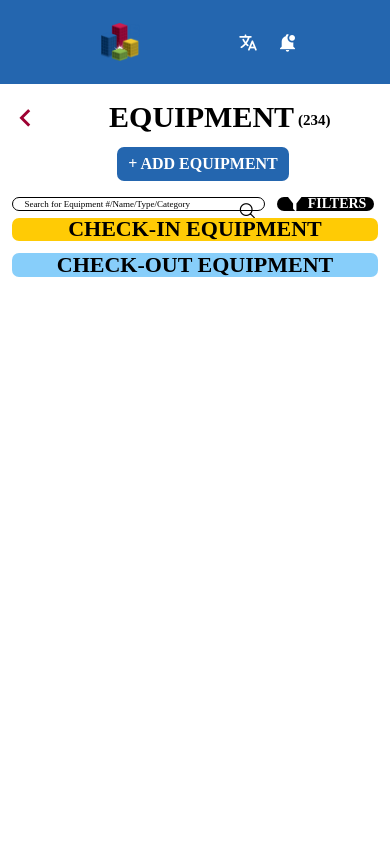
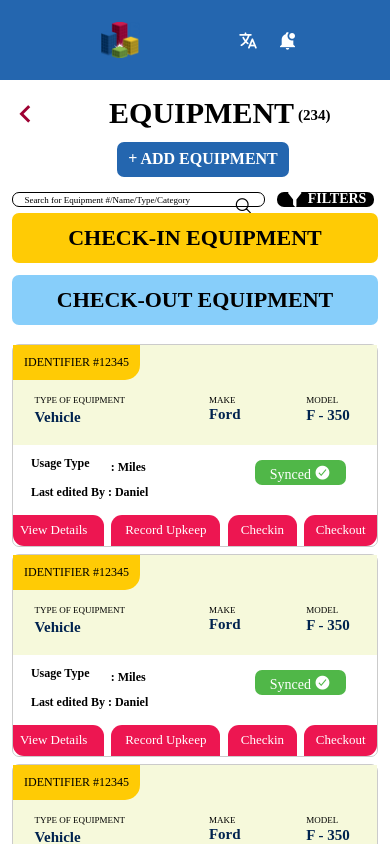
Before and after one commit to Hirthiha/cube84, a React Native app: screen / in a window 390 px wide. Shown: the top 844 px of the page. Built offline with nearby package versions, Linux system fonts and the light colour scheme.

Commit message:
adding files

```diff
--- /dev/null
+++ b/src/Components/Seaction.js
@@ -0,0 +1,168 @@
+import {View, Pressable, Text, TextInput, FlatList} from 'react-native';
+import Styles from '../Style/styles';
+import Icon from 'react-native-vector-icons/Ionicons';
+import Icons from 'react-native-vector-icons/MaterialCommunityIcons';
+
+function Section() {
+  //data
+  const data = [
+    {
+      id: 1,
+      type: 'Vehicle',
+      make: 'Ford',
+      model: 'F - 350',
+      usageType: 'Miles',
+      edit: 'Daniel',
+    },
+    {
+      id: 2,
+      type: 'Vehicle',
+      make: 'Ford',
+      model: 'F - 350',
+      usageType: 'Miles',
+      edit: 'Daniel',
+    },
+    {
+      id: 3,
+      type: 'Vehicle',
+      make: 'Ford',
+      model: 'F - 350',
+      usageType: 'Miles',
+      edit: 'Daniel',
+    },
+    {
+      id: 4,
+      type: 'Vehicle',
+      make: 'Ford',
+      model: 'F - 350',
+      usageType: 'Miles',
+      edit: 'Daniel',
+    },
+    {
+      id: 5,
+      type: 'Vehicle',
+      make: 'Ford',
+      model: 'F - 350',
+      usageType: 'Miles',
+      edit: 'Daniel',
+    },
+    {
+      id: 6,
+      type: 'Vehicle',
+      make: 'Ford',
+      model: 'F - 350',
+      usageType: 'Miles',
+      edit: 'Daniel',
+    },
+  ];
+  return (
+    <View>
+      <View style={Styles.equip}>
+        <Icons name="chevron-left" style={Styles.arrow} />
+        <Text style={Styles.equitext}>EQUIPMENT</Text>
+        <Text style={Styles.text}>(234)</Text>
+      </View>
+
+      <View style={Styles.but}>
+        <Pressable style={Styles.button}>
+          <Text style={Styles.add}>+ ADD EQUIPMENT</Text>
+        </Pressable>
+      </View>
+
+      <View style={Styles.filterview}>
+        <TextInput
+          style={Styles.search}
+          placeholder="Search for Equipment #/Name/Type/Category"
+        />
+        <Icon style={Styles.iconSe} name="ios-search-outline" />
+        <Pressable style={Styles.bg}>
+          <Icons name="filter" style={Styles.filter} />
+          <Text style={Styles.filtertext}>FILTERS</Text>
+        </Pressable>
+      </View>
+
+      <Pressable style={Styles.yellow}>
+        <Text style={Styles.yellowtext}>CHECK-IN EQUIPMENT</Text>
+      </Pressable>
+
+      <Pressable style={Styles.blue}>
+        <Text style={Styles.yellowtext}>CHECK-OUT EQUIPMENT</Text>
+      </Pressable>
+
+      {/* //flatlist */}
+      <View style={Styles.flatview}>
+        <FlatList
+          data={data}
+          renderItem={({item}) => (
+            <View>
+              <View style={Styles.flat}>
+                <View style={Styles.flatlist}>
+                  <Pressable style={Styles.id}>
+                    <Text style={Styles.idtext}>IDENTIFIER #12345</Text>
+                  </Pressable>
+
+                  <View style={Styles.equip}>
+                    <View style={Styles.vehicleV}>
+                      <Text style={Styles.vehicleT}>TYPE OF EQUIPMENT</Text>
+                      <Text style={Styles.vtext}>{item.type}</Text>
+                    </View>
+
+                    <View style={Styles.makeV}>
+                      <Text style={Styles.vehicleT}>MAKE</Text>
+                      <Text style={Styles.vtext}>{item.make}</Text>
+                    </View>
+
+                    <View style={Styles.modelV}>
+                      <Text style={Styles.vehicleT}>MODEL</Text>
+                      <Text style={Styles.vtext}>{item.model}</Text>
+                    </View>
+                  </View>
+                </View>
+
+                <View style={Styles.subview}>
+                  <View style={Styles.flex}>
+                    <Text style={Styles.subviewT}>Usage Type </Text>
+                    <Text style={Styles.miles}>: {item.usageType}</Text>
+                    <Pressable style={Styles.sync}>
+                      <Text style={Styles.synctext}>
+                        Synced{' '}
+                        <Icon
+                          name="ios-checkmark-circle-sharp"
+                          style={Styles.tick}
+                        />
+                      </Text>
+                    </Pressable>
+                  </View>
+                  <Text style={Styles.subviewL}>
+                    Last edited By : {item.edit}
+                  </Text>
+
+                  <View style={Styles.equip}>
+                    <Pressable style={Styles.buttonPI}>
+                      <Text style={Styles.buttontext}>View Details</Text>
+                    </Pressable>
+
+                    <Pressable style={Styles.recordbtn}>
+                      <Text style={Styles.buttontext}>Record Upkeep</Text>
+                    </Pressable>
+
+                    <Pressable style={Styles.checkin}>
+                      <Text style={Styles.buttontext}>Checkin</Text>
+                    </Pressable>
+
+                    <Pressable style={Styles.checkout}>
+                      <Text style={Styles.buttontext}>Checkout</Text>
+                    </Pressable>
+                  </View>
+                </View>
+              </View>
+            </View>
+          )}
+          keyExtractor={item => item.id}
+        />
+      </View>
+    </View>
+  );
+}
+
+export default Section;
--- a/src/Screen/header.js
+++ b/src/Components/header.js
@@ -1,8 +1,7 @@
-import {Image, View, Pressable, SafeAreaView} from 'react-native';
-import Styles from '../styles';
+import {Image, Pressable, SafeAreaView} from 'react-native';
+import Styles from '../Style/styles';
 import Icon from 'react-native-vector-icons/Ionicons';
 import Icons from 'react-native-vector-icons/MaterialCommunityIcons';
-import Section from './Seaction';
 
 function Header() {
   return (
--- a/src/Screen/Seaction.js
+++ /dev/null
@@ -1,53 +0,0 @@
-import {
-  Image,
-  View,
-  Pressable,
-  Text,
-  TextInput,
-  SafeAreaView,
-} from 'react-native';
-import Styles from '../styles';
-import {Fontisto} from 'react-native-vector-icons';
-import Icon from 'react-native-vector-icons/Ionicons';
-import Icons from 'react-native-vector-icons/MaterialCommunityIcons';
-import {useEffect} from 'react';
-
-function Section() {
-  return (
-    <View>
-      <View style={Styles.equip}>
-        <Icons name="chevron-left" style={Styles.arrow} />
-        <Text style={Styles.equitext}>EQUIPMENT</Text>
-        <Text style={Styles.text}>(234)</Text>
-      </View>
-
-      <View style={Styles.but}>
-        <Pressable style={Styles.button}>
-          <Text style={Styles.add}>+ ADD EQUIPMENT</Text>
-        </Pressable>
-      </View>
-
-      <View style={Styles.filterview}>
-        <TextInput
-          style={Styles.search}
-          placeholder="Search for Equipment #/Name/Type/Category"
-        />
-        <Icon name="search-outline" style={Styles.iconSe}></Icon>
-        <Pressable style={Styles.bg}>
-          <Icons name="filter" style={Styles.filter} />
-          <Text style={Styles.filtertext}>FILTERS</Text>
-        </Pressable>
-      </View>
-
-      <Pressable style={Styles.yellow}>
-        <Text style={Styles.yellowtext}>CHECK-IN EQUIPMENT</Text>
-      </Pressable>
-
-      <Pressable style={Styles.blue}>
-        <Text style={Styles.yellowtext}>CHECK-OUT EQUIPMENT</Text>
-      </Pressable>
-    </View>
-  );
-}
-
-export default Section;
--- a/src/Assets/color.js
+++ b/src/Style/color.js
@@ -5,6 +5,11 @@ const color = {
   inkblue: '#2466AF',
   darkpink: '#9E0032',
   golden: '#FFCB05',
+  peach: '#F6F9DB',
+  darkblue: '#00234F',
+  grey: '#CBCBCB',
+  green: '#50B748',
+  rose: '#ED1651',
 };
 
 export default color;
--- a/src/styles.js
+++ b/src/Style/styles.js
@@ -1,5 +1,5 @@
 import {StyleSheet} from 'react-native';
-import color from './Assets/color';
+import color from './color';
 
 const Styles = StyleSheet.create({
   container: {
@@ -10,7 +10,7 @@ const Styles = StyleSheet.create({
   },
   view: {
     backgroundColor: color.inkblue,
-    height: '10%',
+    height: 80,
     alignItems: 'center',
     display: 'flex',
     flexDirection: 'row',
@@ -124,7 +124,7 @@ const Styles = StyleSheet.create({
   },
   iconSe: {
     position: 'absolute',
-    left: '61%',
+    left: '60%',
     top: '15%',
     fontSize: 19,
   },
@@ -132,7 +132,7 @@ const Styles = StyleSheet.create({
   yellow: {
     backgroundColor: color.golden,
     width: '94%',
-    height: '12%',
+    height: 50,
     alignItems: 'center',
     justifyContent: 'center',
     marginLeft: '3%',
@@ -148,13 +148,159 @@ const Styles = StyleSheet.create({
   blue: {
     backgroundColor: color.Lightblue,
     width: '94%',
-    height: '12%',
+    height: 50,
     alignItems: 'center',
     justifyContent: 'center',
     marginLeft: '3%',
     marginTop: '3%',
     borderRadius: 7,
   },
+
+  id: {
+    width: '35%',
+    height: '35%',
+    backgroundColor: color.golden,
+    alignItems: 'center',
+    justifyContent: 'center',
+    borderBottomRightRadius: 15,
+  },
+
+  idtext: {
+    fontFamily: 'serif',
+    fontSize: 12,
+    color: color.Black,
+  },
+
+  flatlist: {
+    backgroundColor: color.peach,
+    height: 100,
+  },
+  flatview: {
+    marginTop: '3%',
+    height: '55%',
+  },
+  flat: {
+    marginLeft: '3%',
+    width: '94%',
+    borderColor: color.grey,
+    borderWidth: 1,
+    borderRadius: 7,
+    marginTop: '2%',
+  },
+  vehicleV: {
+    marginLeft: '6%',
+  },
+  vehicleT: {
+    fontSize: 9,
+    fontFamily: 'serif',
+    color: color.Black,
+  },
+
+  vtext: {
+    fontSize: 15,
+    fontFamily: 'serif',
+    marginTop: '4%',
+    color: color.darkblue,
+    fontWeight: 'bold',
+  },
+  makeV: {
+    marginLeft: '23%',
+  },
+
+  modelV: {
+    marginLeft: '18%',
+  },
+
+  subview: {
+    marginTop: '3%',
+  },
+
+  subviewT: {
+    marginLeft: '5%',
+    fontFamily: 'serif',
+    fontSize: 12,
+    color: color.Black,
+    fontWeight: 'bold',
+  },
+  subviewL: {
+    marginLeft: '5%',
+    fontFamily: 'serif',
+    fontSize: 12,
+    color: color.Black,
+    fontWeight: 'bold',
+  },
+  miles: {
+    marginLeft: '5%',
+    fontFamily: 'serif',
+    fontSize: 12,
+    color: color.Black,
+    fontWeight: 'bold',
+    marginTop: '1%',
+  },
+  flex: {
+    display: 'flex',
+    flexDirection: 'row',
+  },
+
+  sync: {
+    width: '25%',
+    marginLeft: '30%',
+    marginTop: '1%',
+    backgroundColor: color.green,
+    alignItems: 'center',
+    justifyContent: 'center',
+    borderRadius: 7,
+  },
+  synctext: {
+    color: color.White,
+    padding: '3%',
+    fontFamily: 'serif',
+  },
+  tick: {
+    fontSize: 17,
+  },
+
+  buttonPI: {
+    width: '25%',
+    borderTopEndRadius: 11,
+    borderBottomLeftRadius: 11,
+    padding: '2%',
+    justifyContent: 'center',
+    backgroundColor: color.rose,
+  },
+  buttontext: {
+    fontFamily: 'serif',
+    color: color.White,
+    fontSize: 13,
+  },
+
+  recordbtn: {
+    width: '30%',
+    borderTopEndRadius: 11,
+    borderTopLeftRadius: 11,
+    padding: '2%',
+    backgroundColor: color.rose,
+    alignItems: 'center',
+    marginLeft: '2%',
+  },
+  checkin: {
+    width: '19%',
+    borderTopEndRadius: 11,
+    borderTopLeftRadius: 11,
+    padding: '2%',
+    backgroundColor: color.rose,
+    alignItems: 'center',
+    marginLeft: '2%',
+  },
+  checkout: {
+    width: '20%',
+    borderTopLeftRadius: 11,
+    borderBottomRightRadius: 11,
+    padding: '2%',
+    backgroundColor: color.rose,
+    alignItems: 'center',
+    marginLeft: '2%',
+  },
 });
 
 export default Styles;
```
Also changed, not shown: App.js (+4 -4 lines).
